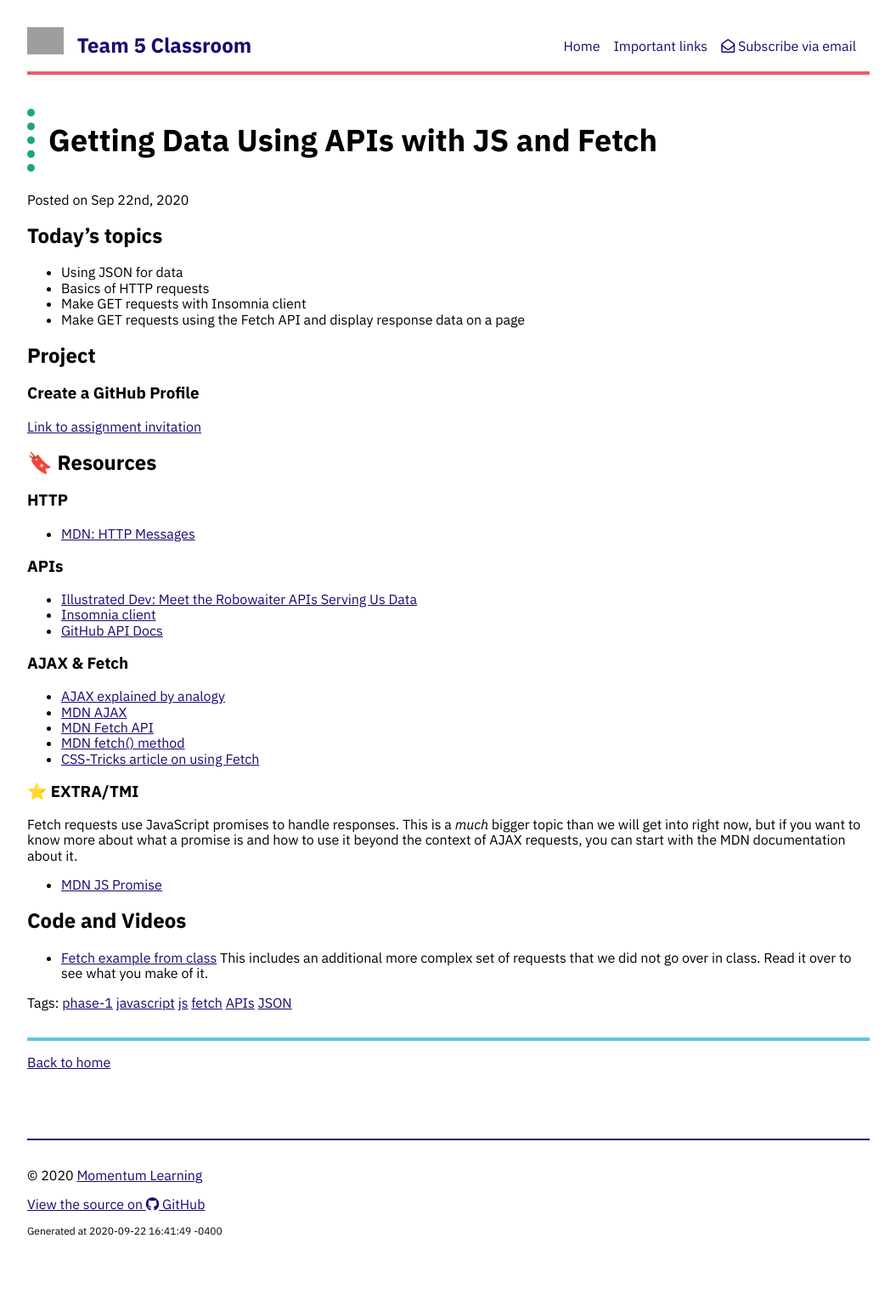
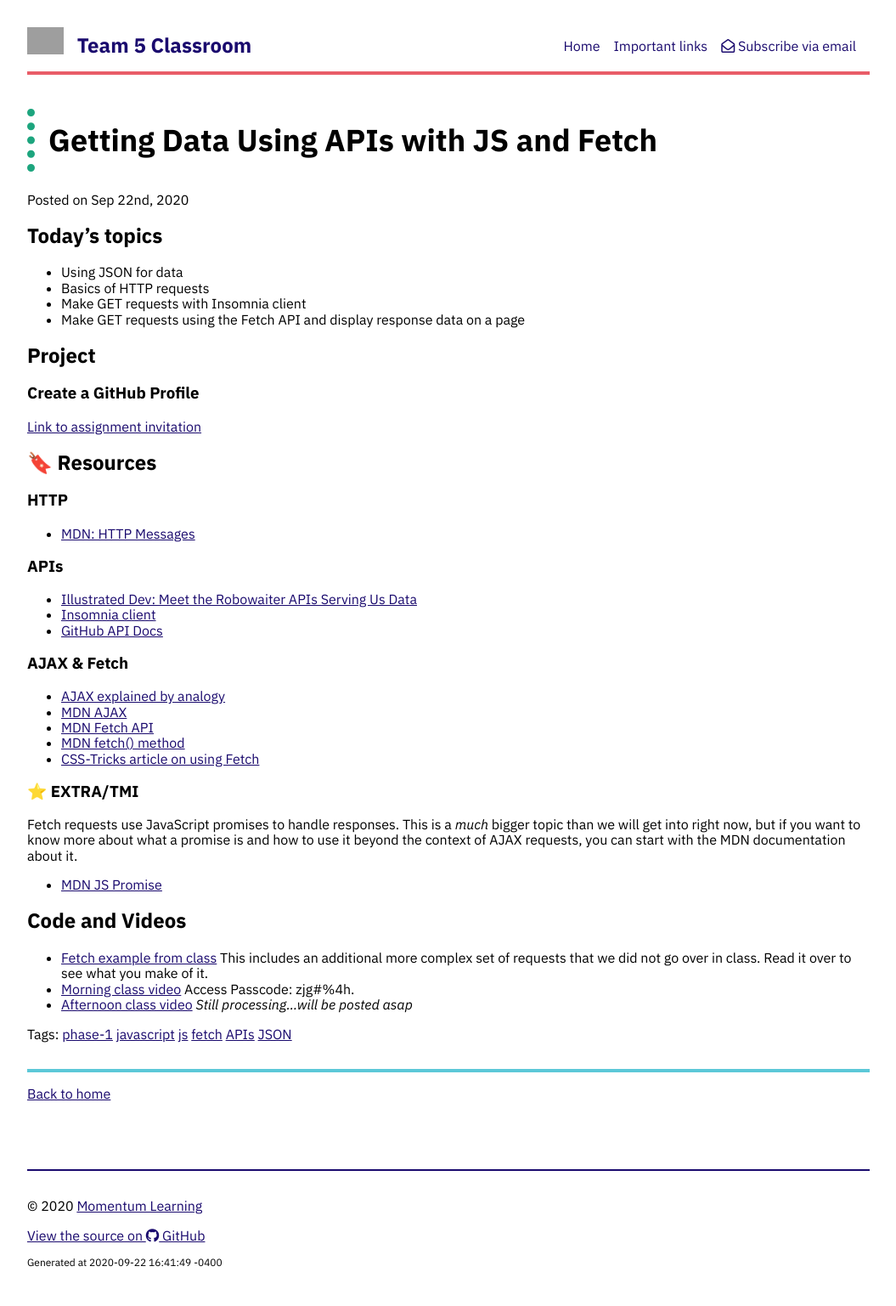
Before and after one commit to momentum-team-5/momentum-team-5.github.io, a Jekyll site: the page built from _posts/2020-09-22-js-apis.md, in a window 1280 px wide. Shown: the whole page at 85% size, without its empty margins (112-1167 px from the left). Built offline with Jekyll 4.4.1, drawn with Linux system fonts in a browser that asks for light colours; nearby versions of some CDN libraries; before the commit the page ends 1500 px from its top, so only the background shows below that; grey boxes are pictures that could not be loaded.

Commit message:
Add links to class video

```diff
--- a/_posts/2020-09-22-js-apis.md
+++ b/_posts/2020-09-22-js-apis.md
@@ -47,3 +47,5 @@ Fetch requests use JavaScript promises to handle responses. This is a _much_ big
 ## Code and Videos
 
 - [Fetch example from class](https://github.com/momentum-team-5/examples/tree/main/js-fetch) This includes an additional more complex set of requests that we did not go over in class. Read it over to see what you make of it.
+- [Morning class video](https://us02web.zoom.us/rec/share/vep-FHfEm7ZqpAuli_yICZXxCIv_GN5Hn49gHLL4AadDzbeDsS94hVKY8MVSW4cF.EGUWgi_lxAIuZAj4) Access Passcode: zjg#%4h.
+- [Afternoon class video]() _Still processing...will be posted asap_
```
